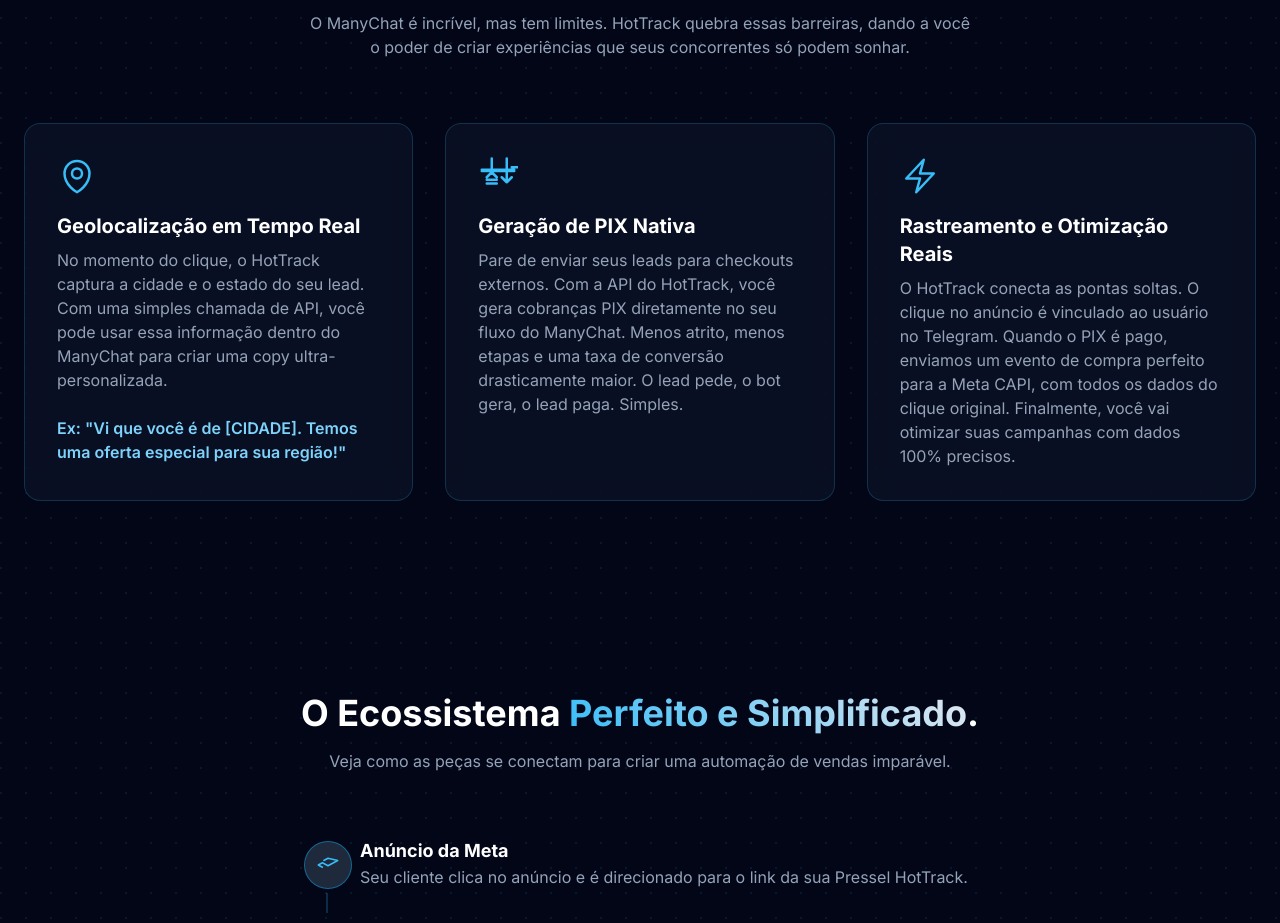
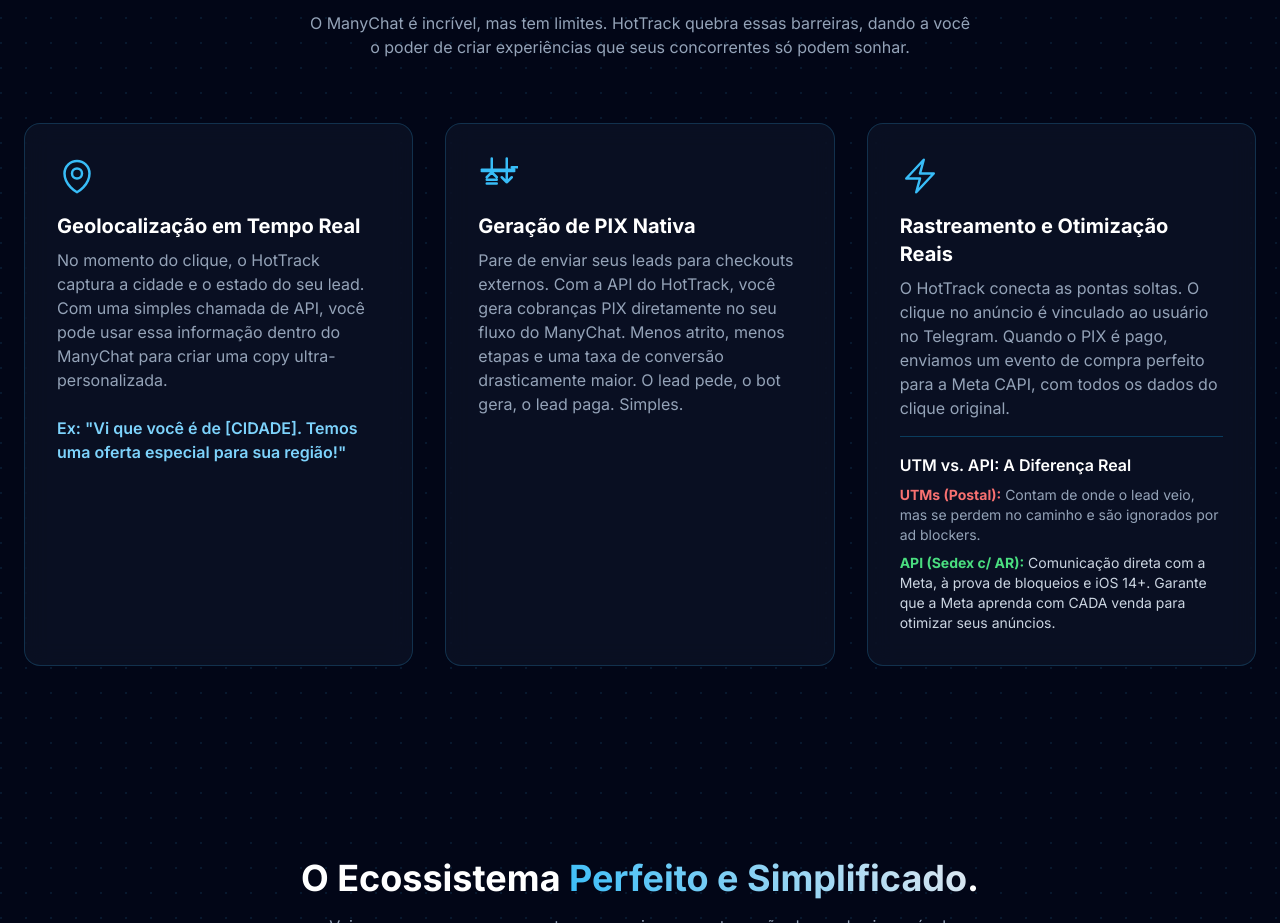
Before and after one commit to azag666/hottrackcadastro, a plain HTML site: page index.html in a window 1280 px wide. Shown: the part 883-1806 px from the top of the page. Drawn offline with nearby package versions, Linux system fonts and the light colour scheme.

Commit message:
Update index.html

```diff
--- a/index.html
+++ b/index.html
@@ -90,7 +90,7 @@
                 <p class="max-w-2xl mx-auto mt-4 text-slate-400">O ManyChat é incrível, mas tem limites. HotTrack quebra essas barreiras, dando a você o poder de criar experiências que seus concorrentes só podem sonhar.</p>
             </div>
             <div class="grid md:grid-cols-1 lg:grid-cols-3 gap-8">
-                <div class="power-card p-8 rounded-2xl">
+                <div class="power-card p-8 rounded-2xl flex flex-col">
                     <div class="mb-4">
                         <svg xmlns="http://www.w3.org/2000/svg" class="h-10 w-10 text-sky-400" fill="none" viewBox="0 0 24 24" stroke-width="1.5" stroke="currentColor"><path stroke-linecap="round" stroke-linejoin="round" d="M15 10.5a3 3 0 11-6 0 3 3 0 016 0z" /><path stroke-linecap="round" stroke-linejoin="round" d="M19.5 10.5c0 7.142-7.5 11.25-7.5 11.25S4.5 17.642 4.5 10.5a7.5 7.5 0 1115 0z" /></svg>
                     </div>
@@ -98,7 +98,7 @@
                     <p class="text-slate-400">No momento do clique, o HotTrack captura a cidade e o estado do seu lead. Com uma simples chamada de API, você pode usar essa informação dentro do ManyChat para criar uma copy ultra-personalizada. <br><br><span class="font-semibold text-sky-300">Ex: "Vi que você é de [CIDADE]. Temos uma oferta especial para sua região!"</span></p>
                 </div>
 
-                <div class="power-card p-8 rounded-2xl">
+                <div class="power-card p-8 rounded-2xl flex flex-col">
                     <div class="mb-4">
                         <svg xmlns="http://www.w3.org/2000/svg" class="h-10 w-10 text-sky-400" fill="none" viewBox="0 0 24 24" stroke-width="1.5" stroke="currentColor"><path stroke-linecap="round" stroke-linejoin="round" d="M2.25 8.25h19.5M2.25 9h19.5m-16.5 5.25h6m-6 2.25h6m3-3.75l3 3m0 0l3-3m-3 3V1.5m9 5.25h-6m-6 2.25h-6m3 3.75l-3-3m0 0l-3 3m3-3V1.5" /></svg>
                     </div>
@@ -106,12 +106,22 @@
                     <p class="text-slate-400">Pare de enviar seus leads para checkouts externos. Com a API do HotTrack, você gera cobranças PIX diretamente no seu fluxo do ManyChat. Menos atrito, menos etapas e uma taxa de conversão drasticamente maior. O lead pede, o bot gera, o lead paga. Simples.</p>
                 </div>
 
-                <div class="power-card p-8 rounded-2xl">
+                <div class="power-card p-8 rounded-2xl flex flex-col">
                     <div class="mb-4">
                         <svg xmlns="http://www.w3.org/2000/svg" class="h-10 w-10 text-sky-400" fill="none" viewBox="0 0 24 24" stroke-width="1.5" stroke="currentColor"><path stroke-linecap="round" stroke-linejoin="round" d="M3.75 13.5l10.5-11.25L12 10.5h8.25L9.75 21.75 12 13.5H3.75z" /></svg>
                     </div>
                     <h3 class="text-xl font-bold text-white mb-2">Rastreamento e Otimização Reais</h3>
-                    <p class="text-slate-400">O HotTrack conecta as pontas soltas. O clique no anúncio é vinculado ao usuário no Telegram. Quando o PIX é pago, enviamos um evento de compra perfeito para a Meta CAPI, com todos os dados do clique original. Finalmente, você vai otimizar suas campanhas com dados 100% precisos.</p>
+                    <p class="text-slate-400 flex-grow">O HotTrack conecta as pontas soltas. O clique no anúncio é vinculado ao usuário no Telegram. Quando o PIX é pago, enviamos um evento de compra perfeito para a Meta CAPI, com todos os dados do clique original.</p>
+
+                    <div class="mt-4 border-t border-sky-500/30 pt-4">
+                        <h4 class="font-semibold text-white mb-2">UTM vs. API: A Diferença Real</h4>
+                        <p class="text-sm text-slate-400">
+                            <strong class="text-red-400">UTMs (Postal):</strong> Contam de onde o lead veio, mas se perdem no caminho e são ignorados por ad blockers.
+                        </p>
+                        <p class="text-sm text-slate-300 mt-2">
+                            <strong class="text-green-400">API (Sedex c/ AR):</strong> Comunicação direta com a Meta, à prova de bloqueios e iOS 14+. Garante que a Meta aprenda com CADA venda para otimizar seus anúncios.
+                        </p>
+                    </div>
                 </div>
             </div>
         </section>
```
